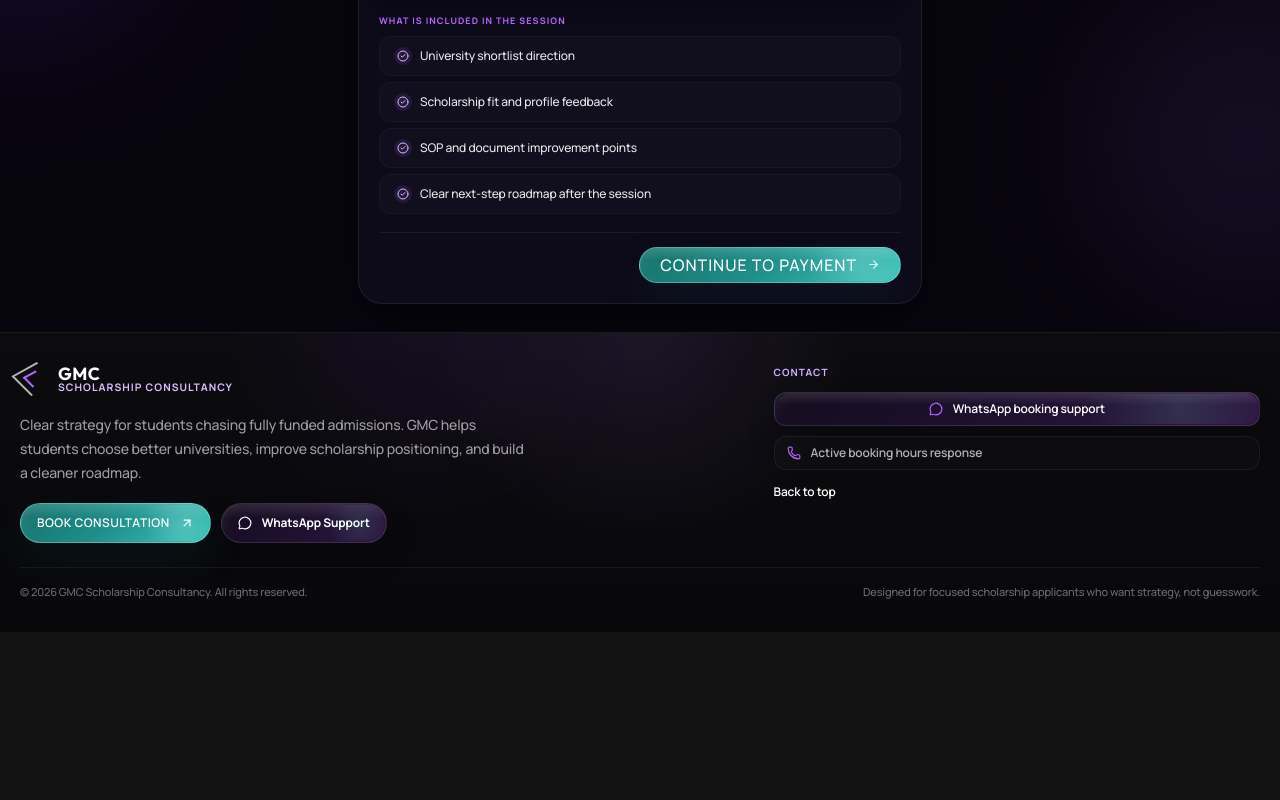
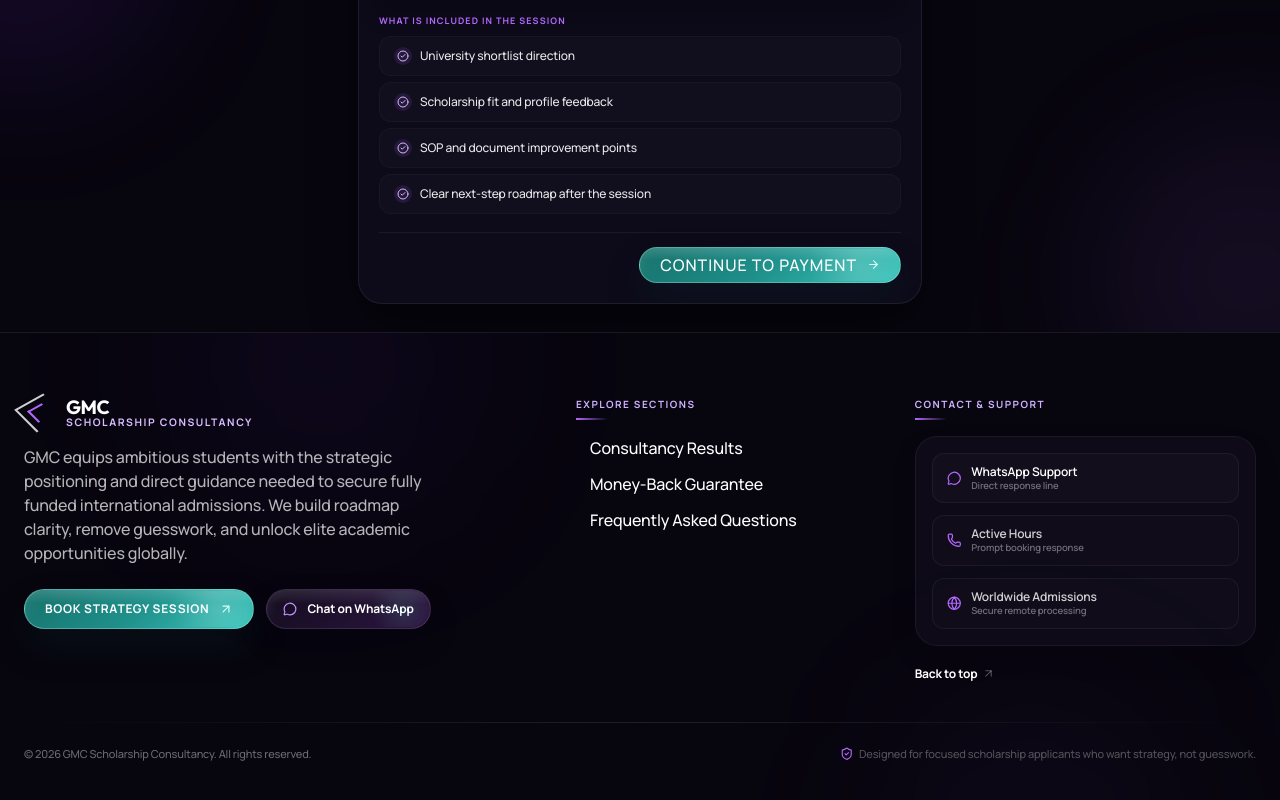
Before and after one commit to MuhammadNoumanAfzal/gmc-session-management, a React (Vite) app: page /program in a window 1280 px wide. Shown: the part 470-1270 px from the top of the page. Before the commit the page ends 1102 px from the top, so only its background shows below. Built offline with nearby package versions, Linux system fonts and the light colour scheme.

Commit message:
feat: add SiteFooter component and initialize ProgramPage layout

```diff
--- a/src/components/SiteFooter.jsx
+++ b/src/components/SiteFooter.jsx
@@ -1,37 +1,23 @@
 import { motion } from 'framer-motion'
-import { ArrowUpRight, MessageCircle, Phone } from 'lucide-react'
+import { ArrowUpRight, MessageCircle, Phone, Globe, ShieldCheck } from 'lucide-react'
 import { Link } from 'react-router-dom'
 
 const footerLinks = [
-  { href: '#reviews', label: 'Results' },
-  { href: '#money-back', label: 'Guarantee' },
-  { href: '#faq', label: 'FAQs' },
+  { href: '#reviews', label: 'Consultancy Results' },
+  { href: '#money-back', label: 'Money-Back Guarantee' },
+  { href: '#faq', label: 'Frequently Asked Questions' },
 ]
 
 function SiteFooter({ compact = false }) {
-  return (
-    <footer className="relative overflow-hidden border-t border-white/8 bg-[#08080b] text-white">
-      {/* Animated subtle glow blobs */}
-      <motion.div
-        className="absolute -top-24 left-1/4 h-[180px] w-[180px] rounded-full bg-[#8c36ff]/14 blur-3xl pointer-events-none"
-        animate={{
-          scale: [1, 1.15, 1],
-          opacity: [0.5, 0.8, 0.5],
-          x: [-15, 15, -15],
-        }}
-        transition={{
-          duration: 9,
-          repeat: Infinity,
-          ease: 'easeInOut',
-        }}
-      />
-      <div className="absolute inset-0 bg-[radial-gradient(circle_at_top,_rgba(180,103,255,0.1),_transparent_30%),linear-gradient(180deg,_rgba(255,255,255,0.015)_0%,_rgba(255,255,255,0)_100%)] pointer-events-none" />
+  if (compact) {
+    return (
+      <footer className="relative overflow-hidden border-t border-white/[0.06] bg-[#07050e]/60 text-white backdrop-blur-md">
+        {/* Glowing background highlight lines */}
+        <div className="absolute inset-x-0 top-0 h-[1px] bg-gradient-to-r from-transparent via-[#b467ff]/25 to-transparent" />
 
-      <div className="relative mx-auto w-full max-w-[1320px] px-4 py-6 sm:px-5 sm:py-8">
-        <div className={`grid gap-6 ${compact ? 'lg:grid-cols-[1.2fr_0.8fr]' : 'lg:grid-cols-[1.1fr_0.6fr_0.6fr]'}`}>
-
-          {/* Main Logo & Description Column */}
-          <div className="max-w-[32rem]">
+        <div className="relative mx-auto w-full max-w-[1220px] px-4 py-8 text-center sm:px-5">
+          <div className="flex flex-col items-center justify-center gap-4">
+            {/* Logo */}
             <motion.div
               className="inline-flex items-center gap-2.5 cursor-pointer"
               whileHover={{ scale: 1.02 }}
@@ -40,102 +26,197 @@ function SiteFooter({ compact = false }) {
                 <span className="absolute inset-0 rotate-45 skew-x-[-16deg] border-b-2 border-l-2 border-white/70" />
                 <span className="absolute inset-[7px] rotate-45 skew-x-[-16deg] border-b-2 border-l-2 border-[#b467ff]" />
               </span>
-              <span className="grid leading-none">
-                <strong className="[font-family:'Outfit',sans-serif] text-[1.1rem] font-bold text-white tracking-wide">
+              <span className="grid text-left leading-none">
+                <strong className="[font-family:'Outfit',sans-serif] text-[1.1rem] font-black text-white tracking-tight">
                   GMC
                 </strong>
-                <span className="text-[0.65rem] font-bold uppercase tracking-[0.1em] text-[#d8beff]">
+                <span className="text-[0.62rem] font-bold uppercase tracking-[0.12em] text-[#d8beff]">
                   Scholarship Consultancy
                 </span>
               </span>
             </motion.div>
 
-            {/* Smaller description text (massive H2 removed to make section compact) */}
-            <p className="mt-3.5 text-xs leading-5.5 text-white/60 sm:text-sm sm:leading-6">
+            {/* Subtext */}
+            <p className="max-w-[480px] text-xs leading-relaxed text-white/60">
               Clear strategy for students chasing fully funded admissions. GMC helps students choose better universities, improve scholarship positioning, and build a cleaner roadmap.
             </p>
 
-            <div className="mt-4.5 flex flex-wrap gap-2.5">
+            {/* Quick Contact & Info */}
+            <div className="flex flex-wrap items-center justify-center gap-3 mt-1 text-xs text-white/80">
+              <a
+                className="flex items-center gap-1.5 rounded-full border border-white/10 bg-white/[0.03] px-3.5 py-1.5 transition hover:bg-white/10 hover:border-[#b467ff]/30"
+                href="https://wa.me/"
+                rel="noreferrer"
+                target="_blank"
+              >
+                <MessageCircle size={13} className="text-[#b467ff]" />
+                <span>WhatsApp Booking Support</span>
+              </a>
+              <div className="flex items-center gap-1.5 rounded-full border border-white/5 bg-white/[0.01] px-3.5 py-1.5 text-white/60">
+                <Phone size={13} className="text-[#b467ff]" />
+                <span>Active Booking Hours response</span>
+              </div>
+            </div>
+          </div>
+
+          {/* Bottom Copyright */}
+          <div className="mt-8 flex flex-col gap-2.5 border-t border-white/[0.06] pt-5 text-[10.5px] text-white/40 sm:flex-row sm:items-center sm:justify-between">
+            <p>© 2026 GMC Scholarship Consultancy. All rights reserved.</p>
+            <p>Designed for focused scholarship applicants who want strategy, not guesswork.</p>
+          </div>
+        </div>
+      </footer>
+    )
+  }
+
+  return (
+    <footer className="relative overflow-hidden border-t border-white/[0.08] bg-[#07050e] text-white">
+      {/* Dynamic ambient blur blobs for background depth */}
+      <div className="pointer-events-none absolute inset-0 z-0">
+        <div className="absolute top-[-100px] left-[15%] h-[260px] w-[260px] rounded-full bg-[#8c36ff]/8 blur-[100px]" />
+        <div className="absolute bottom-[-120px] right-[10%] h-[240px] w-[240px] rounded-full bg-[#b467ff]/6 blur-[100px]" />
+      </div>
+
+      <div className="relative z-10 mx-auto w-full max-w-[1340px] px-4 py-12 sm:px-6 lg:py-16">
+        <div className="grid gap-10 lg:grid-cols-[1.2fr_0.7fr_0.8fr]">
+
+          {/* Main Brand Column */}
+          <div className="flex flex-col items-start gap-4">
+            <motion.div
+              className="inline-flex items-center gap-2.5 cursor-pointer"
+              whileHover={{ scale: 1.02 }}
+            >
+              <span className="relative h-8 w-8">
+                <span className="absolute inset-0 rotate-45 skew-x-[-16deg] border-b-2 border-l-2 border-white/80" />
+                <span className="absolute inset-[8px] rotate-45 skew-x-[-16deg] border-b-2 border-l-2 border-[#b467ff]" />
+              </span>
+              <span className="grid leading-none">
+                <strong className="[font-family:'Outfit',sans-serif] text-[1.2rem] font-extrabold text-white tracking-tight">
+                  GMC
+                </strong>
+                <span className="text-[0.65rem] font-bold uppercase tracking-[0.15em] text-[#d8beff]">
+                  Scholarship Consultancy
+                </span>
+              </span>
+            </motion.div>
+
+            <p className="max-w-[420px] text-xs.5 leading-6 text-white/70">
+              GMC equips ambitious students with the strategic positioning and direct guidance needed to secure fully funded international admissions. We build roadmap clarity, remove guesswork, and unlock elite academic opportunities globally.
+            </p>
+
+            {/* CTAs */}
+            <div className="flex flex-wrap gap-3 pt-2">
               <motion.div whileHover={{ y: -2 }} whileTap={{ scale: 0.98 }}>
                 <Link
-                  className="btn-primary-site h-10 rounded-full px-4 text-xs font-semibold uppercase tracking-[0.04em] shadow-[0_8px_20px_rgba(31,143,138,0.18)]"
+                  className="btn-primary-site h-10 rounded-full px-5 text-xs font-bold uppercase tracking-[0.06em] shadow-[0_8px_20px_rgba(31,143,138,0.2)]"
                   to="/program"
                 >
-                  Book Consultation
-                  <ArrowUpRight size={14} />
+                  Book Strategy Session
+                  <ArrowUpRight size={14} className="text-[#d7fffc]" />
                 </Link>
               </motion.div>
 
               <motion.div whileHover={{ y: -2 }} whileTap={{ scale: 0.98 }}>
                 <a
-                  className="btn-secondary-site h-10 rounded-full px-4 text-xs font-bold"
+                  className="btn-secondary-site h-10 rounded-full px-4 text-xs font-bold border-white/10 bg-white/[0.03] text-white/90 hover:bg-white/10 hover:border-[#b467ff]/30 hover:text-white"
                   href="https://wa.me/"
                   rel="noreferrer"
                   target="_blank"
                 >
-                  <MessageCircle size={14} />
-                  WhatsApp Support
+                  <MessageCircle size={14} className="text-[#c595ff]" />
+                  Chat on WhatsApp
                 </a>
               </motion.div>
             </div>
           </div>
 
           {/* Links Column */}
-          {!compact ? (
+          <div className="flex flex-col gap-4">
             <div>
-              <p className="text-[10px] font-bold uppercase tracking-[0.1em] text-[#cfb1ff]">
-                Explore
+              <p className="text-[10px] font-bold uppercase tracking-[0.15em] text-[#cfb1ff]">
+                Explore Sections
               </p>
-              <div className="mt-3 grid gap-2">
-                {footerLinks.map((link) => (
-                  <motion.a
-                    className="text-xs font-semibold text-white/64 transition-colors hover:text-[#d6b4ff] w-max"
-                    href={link.href}
-                    key={link.label}
-                    whileHover={{ x: 2 }}
-                    transition={{ type: 'spring', stiffness: 300, damping: 20 }}
-                  >
-                    {link.label}
-                  </motion.a>
-                ))}
-              </div>
+              <div className="h-[2px] w-8 bg-gradient-to-r from-[#b467ff] to-transparent mt-1.5" />
             </div>
-          ) : null}
 
-          {/* Contact Column */}
-          <div>
-            <p className="text-[10px] font-bold uppercase tracking-[0.1em] text-[#cfb1ff]">
-              Contact
-            </p>
-            <div className="mt-3 grid gap-2.5">
+            <div className="grid gap-3">
+              {footerLinks.map((link) => (
+                <motion.a
+                  className="group flex items-center gap-2 text-xs.5 font-medium text-white/60 transition-colors hover:text-[#d6b4ff] w-max"
+                  href={link.href}
+                  key={link.label}
+                  whileHover={{ x: 3 }}
+                  transition={{ type: 'spring', stiffness: 300, damping: 20 }}
+                >
+                  <span className="h-1.5 w-1.5 rounded-full bg-[#b467ff]/0 transition-all duration-300 group-hover:bg-[#b467ff] group-hover:shadow-[0_0_8px_rgba(180,103,255,0.8)]" />
+                  <span>{link.label}</span>
+                </motion.a>
+              ))}
+            </div>
+          </div>
+
+          {/* Contact Column with premium glass box design */}
+          <div className="flex flex-col gap-4">
+            <div>
+              <p className="text-[10px] font-bold uppercase tracking-[0.15em] text-[#cfb1ff]">
+                Contact & Support
+              </p>
+              <div className="h-[2px] w-8 bg-gradient-to-r from-[#b467ff] to-transparent mt-1.5" />
+            </div>
+
+            <div className="grid gap-3 rounded-[22px] border border-white/[0.06] bg-[#100c1a]/85 p-4 shadow-[0_12px_24px_rgba(0,0,0,0.15)]">
               <a
-                className="btn-secondary-site justify-start gap-2.5 rounded-xl px-3 py-2 text-xs font-semibold text-white/80"
+                className="flex items-center gap-2.5 rounded-xl border border-white/5 bg-white/[0.02] px-3.5 py-2.5 text-xs font-semibold text-white/80 hover:bg-white/5 transition-all"
                 href="https://wa.me/"
                 rel="noreferrer"
                 target="_blank"
               >
-                <MessageCircle size={14} className="text-[#b467ff]" />
-                WhatsApp booking support
+                <MessageCircle size={14.5} className="text-[#b467ff]" />
+                <div className="grid text-left">
+                  <span className="text-white">WhatsApp Support</span>
+                  <span className="text-[9.5px] text-white/40">Direct response line</span>
+                </div>
               </a>
-              <div className="inline-flex items-center gap-2.5 rounded-xl border border-white/6 bg-white/[0.02] px-3 py-2 text-xs font-semibold text-white/70">
-                <Phone size={14} className="text-[#b467ff]" />
-                Active booking hours response
+
+              <div className="flex items-center gap-2.5 rounded-xl border border-white/5 bg-white/[0.01] px-3.5 py-2.5 text-xs font-semibold text-white/70">
+                <Phone size={14.5} className="text-[#b467ff]" />
+                <div className="grid text-left">
+                  <span className="text-white/80">Active Hours</span>
+                  <span className="text-[9.5px] text-white/40">Prompt booking response</span>
+                </div>
               </div>
-              <motion.a
-                className="text-xs font-semibold text-white/50 transition-colors hover:text-white w-max mt-1"
-                href="#top"
-                whileHover={{ y: -2 }}
-              >
-                Back to top
-              </motion.a>
+
+              <div className="flex items-center gap-2.5 rounded-xl border border-white/5 bg-white/[0.01] px-3.5 py-2.5 text-xs font-semibold text-white/70">
+                <Globe size={14.5} className="text-[#b467ff]" />
+                <div className="grid text-left">
+                  <span className="text-white/80">Worldwide Admissions</span>
+                  <span className="text-[9.5px] text-white/40">Secure remote processing</span>
+                </div>
+              </div>
             </div>
+
+            <motion.a
+              className="text-xs font-bold text-white/50 transition-colors hover:text-white w-max mt-1 inline-flex items-center gap-1"
+              href="#top"
+              whileHover={{ y: -2 }}
+            >
+              <span>Back to top</span>
+              <ArrowUpRight size={13} className="text-white/30" />
+            </motion.a>
           </div>
         </div>
 
-        {/* Bottom copyright section */}
-        <div className="mt-6 flex flex-col gap-2 border-t border-white/6 pt-4 text-[11px] text-white/40 sm:flex-row sm:items-center sm:justify-between">
-          <p>© 2026 GMC Scholarship Consultancy. All rights reserved.</p>
-          <p>Designed for focused scholarship applicants who want strategy, not guesswork.</p>
+        {/* Divider with horizontal gradient glow */}
+        <div className="mt-10 relative">
+          <div className="absolute inset-x-0 top-0 h-[1px] bg-gradient-to-r from-transparent via-white/10 to-transparent" />
+
+          <div className="pt-6 flex flex-col gap-3.5 text-[11px] text-white/40 sm:flex-row sm:items-center sm:justify-between">
+            <p>© 2026 GMC Scholarship Consultancy. All rights reserved.</p>
+            <div className="flex items-center gap-1.5 text-white/30">
+              <ShieldCheck size={13.5} className="text-[#b467ff]" />
+              <p>Designed for focused scholarship applicants who want strategy, not guesswork.</p>
+            </div>
+          </div>
         </div>
       </div>
     </footer>
--- a/src/pages/ProgramPage.jsx
+++ b/src/pages/ProgramPage.jsx
@@ -207,10 +207,10 @@ function ProgramPage() {
               </AnimatePresence>
             </div>
 
-            {/* Compact footer overlay */}
-            <div className="relative left-1/2 mt-7 w-screen -translate-x-1/2">
-              <SiteFooter compact />
-            </div>
+             {/* Footer overlay */}
+             <div className="relative left-1/2 mt-7 w-screen -translate-x-1/2">
+               <SiteFooter />
+             </div>
           </div>
         </section>
       </PageTransition>
```
